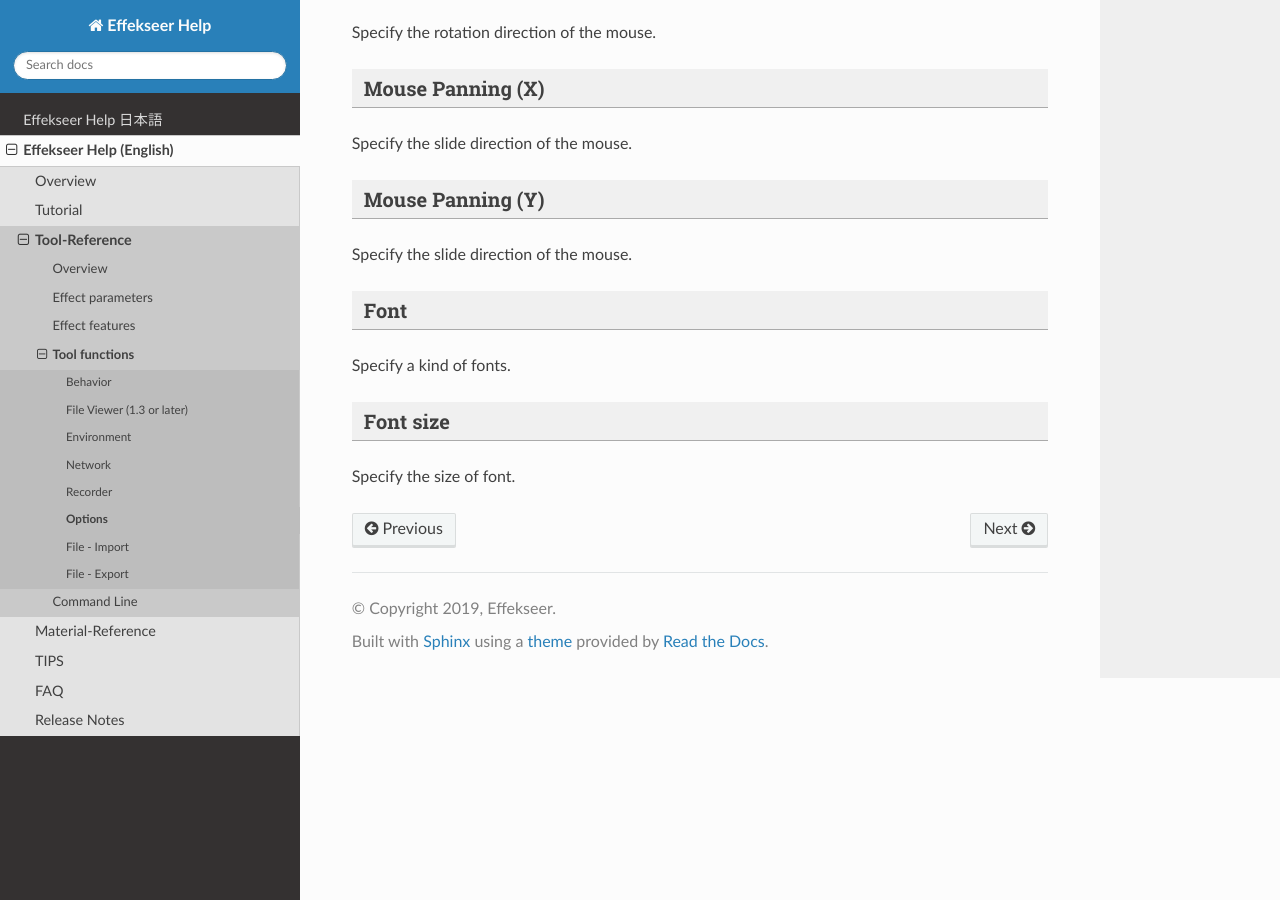
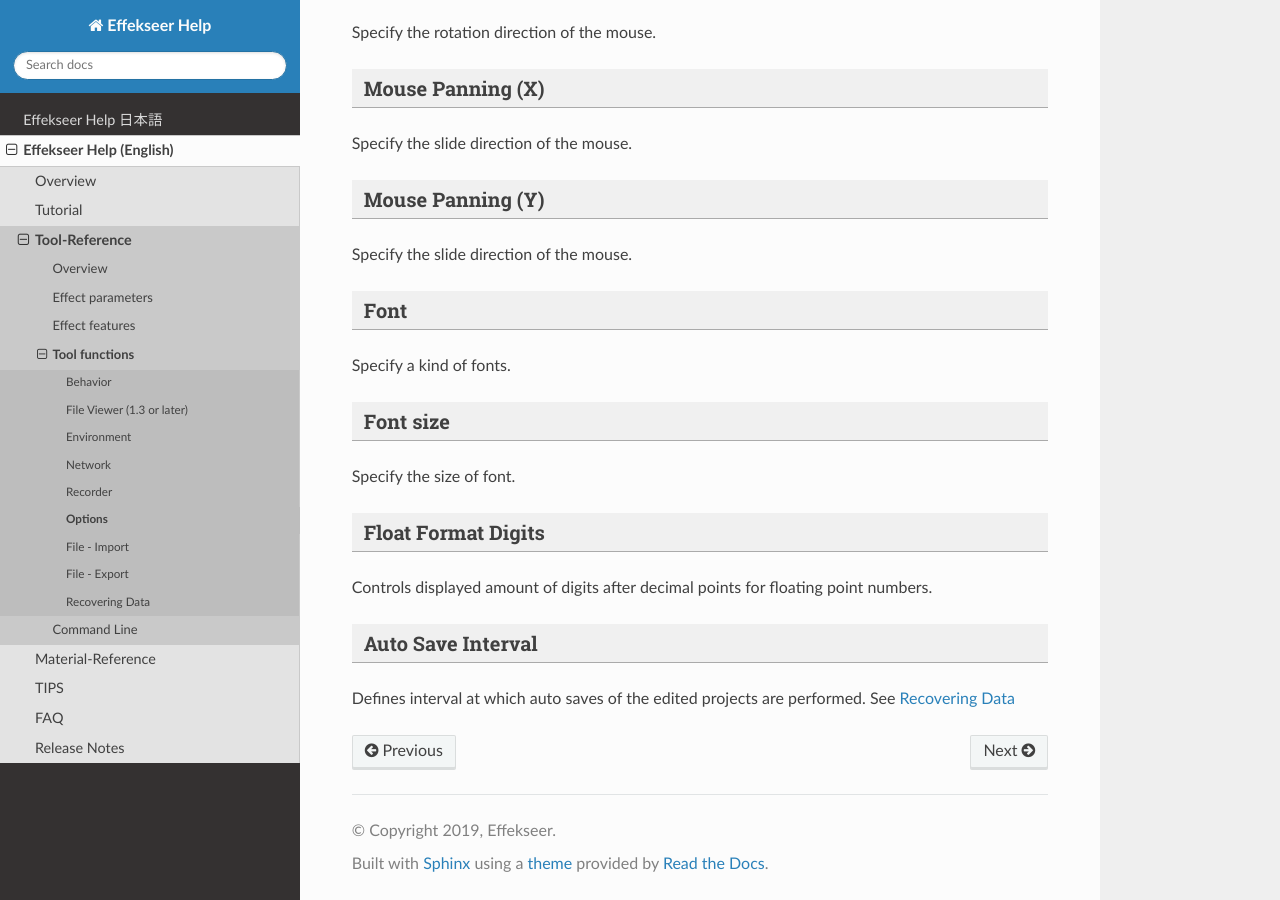
Before and after one commit to effekseer/docs_tool, a Sphinx documentation site: the page built from source/en/ToolReference/options.md, in a window 1280 px wide and 900 px high, scrolled down 3099 px. Built offline with Sphinx 7.4.7 and the Read the Docs theme 2.0.0, drawn with Linux system fonts in a browser that asks for light colours; nearby versions of some CDN libraries; library files that are not in the unit come from our copies.

Commit message:
Added article about data recovery and added new options

```diff
--- a/source/en/ToolReference/options.md
+++ b/source/en/ToolReference/options.md
@@ -94,3 +94,12 @@ Specify a kind of fonts.
 ### Font size
 
 Specify the size of font.
+
+### Float Format Digits
+
+Controls displayed amount of digits after decimal points for floating point numbers.
+
+### Auto Save Interval
+
+Defines interval at which auto saves of the edited projects are performed.
+See [Recovering Data](recoveringData.md)
```
Also changed, not shown: source/en/ToolReference/index.md (+1 -0 lines), source/en/ToolReference/recoveringData.md (added, +38 -0 lines).
